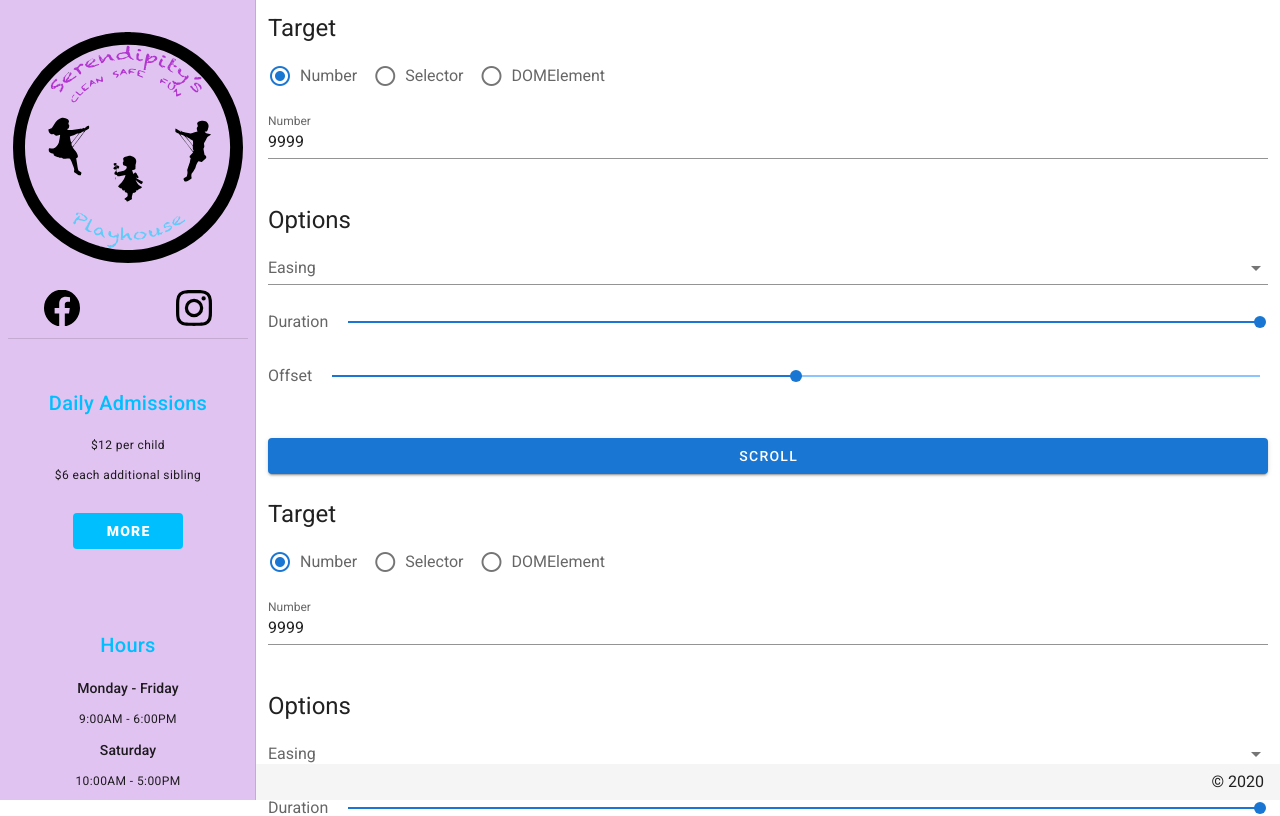
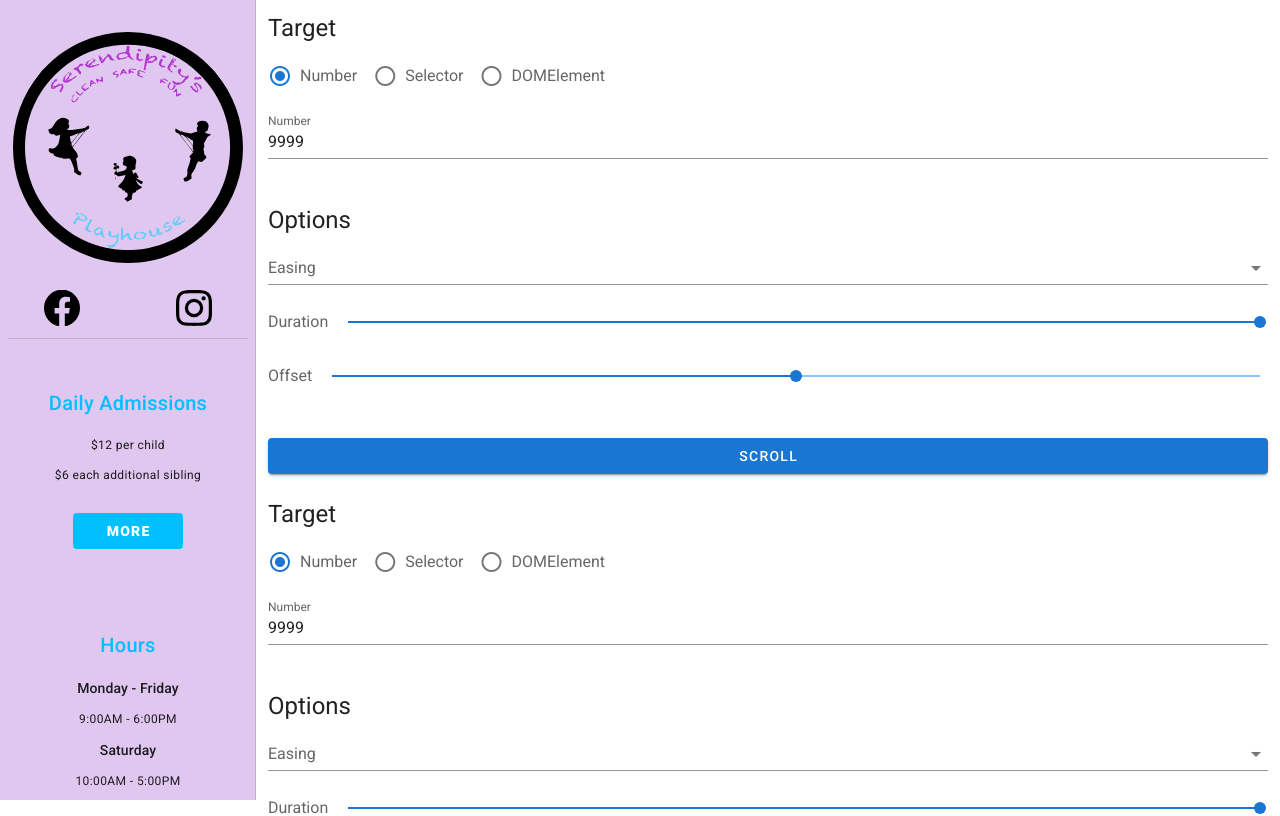
Before and after one commit to matt-muniz/spp.v1, a Nuxt app in the folder client/: page / in a window 1280 px wide. Shown: the top 816 px of the page. Built offline with nearby package versions, Linux system fonts and the light colour scheme.

Commit message:
:bowtie: fixed navbar position

```diff
--- a/client/components/Footer.vue
+++ b/client/components/Footer.vue
@@ -1,5 +1,5 @@
 <template>
-  <v-footer :fixed="fixed" app inset>
+  <v-footer dark absolut inset>
     <span class="text-right" style="width: 100%"
       >&copy; {{ new Date().getFullYear() }}</span
     >
@@ -10,7 +10,7 @@
 export default {
   data() {
     return {
-      fixed: false
+      fixed: true
     }
   }
 }
--- a/client/components/HomeDesktopNav.vue
+++ b/client/components/HomeDesktopNav.vue
@@ -108,7 +108,7 @@ export default {
           }
         ]
       },
-      color: 'rgba(152,58,204, 0.3)'
+      color: '#DFC7EF'
     }
   },
   mounted() {
```
Also changed, not shown: client/todo.txt.
